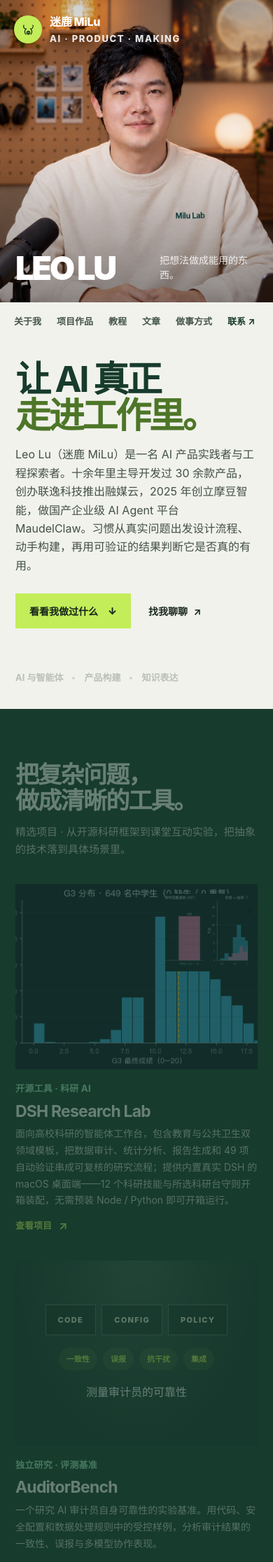
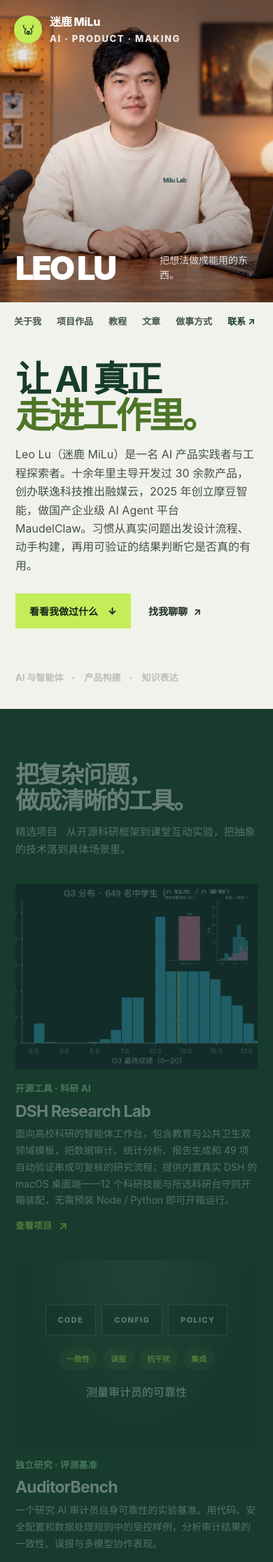
Before and after one commit to deerleo/deerleo.github.io, a Jekyll site: the page built from index.html, in a window 390 px wide. Shown: the top 2232 px of the page at 70% size. Built offline with Jekyll 4.4.1, drawn with Linux system fonts in a browser that asks for light colours.

Commit message:
首页头图双图自适应：桌面竖版 vertical-smile，手机横版 horizontal-smile

```diff
--- a/assets/css/milu.css
+++ b/assets/css/milu.css
@@ -147,7 +147,7 @@
 @media (max-width: 900px) {
   .milu { display: block; }
   .portrait-stage { position: relative; top: auto; height: 48svh; min-height: 330px; max-height: 520px; }
-  .portrait { object-position: 50% 28%; }
+  .portrait { object-position: 50% 38%; }
   .stage-brand { left: 20px; top: 18px; }
   .portrait-caption { left: 22px; bottom: 28px; display: flex; align-items: end; }
   .portrait-caption span:first-child { font-size: clamp(47px, 12vw, 74px); }
--- a/index.html
+++ b/index.html
@@ -5,7 +5,10 @@
 {% include icons.html %}
 <div class="milu" id="top">
   <aside class="portrait-stage" aria-label="Leo Lu 个人介绍">
-    <img class="portrait" src="{{ '/assets/images/profile.jpg' | relative_url }}" width="941" height="1672" alt="Leo Lu 头像">
+    <picture>
+      <source media="(min-width: 901px)" srcset="{{ '/assets/images/profile.jpg' | relative_url }}" width="941" height="1672">
+      <img class="portrait" src="{{ '/assets/images/profile-horizontal.jpg' | relative_url }}" srcset="{{ '/assets/images/profile-horizontal.jpg' | relative_url }} 1672w" width="1672" height="940" alt="Leo Lu 头像">
+    </picture>
     <div class="portrait-shade"></div>
     <a class="stage-brand" href="#top" aria-label="回到首页">
       <span class="brand-mark"><svg class="icon" aria-hidden="true"><use href="#icon-deer"></use></svg></span>
```
Also changed, not shown: assets/images/profile-horizontal.jpg (added).
